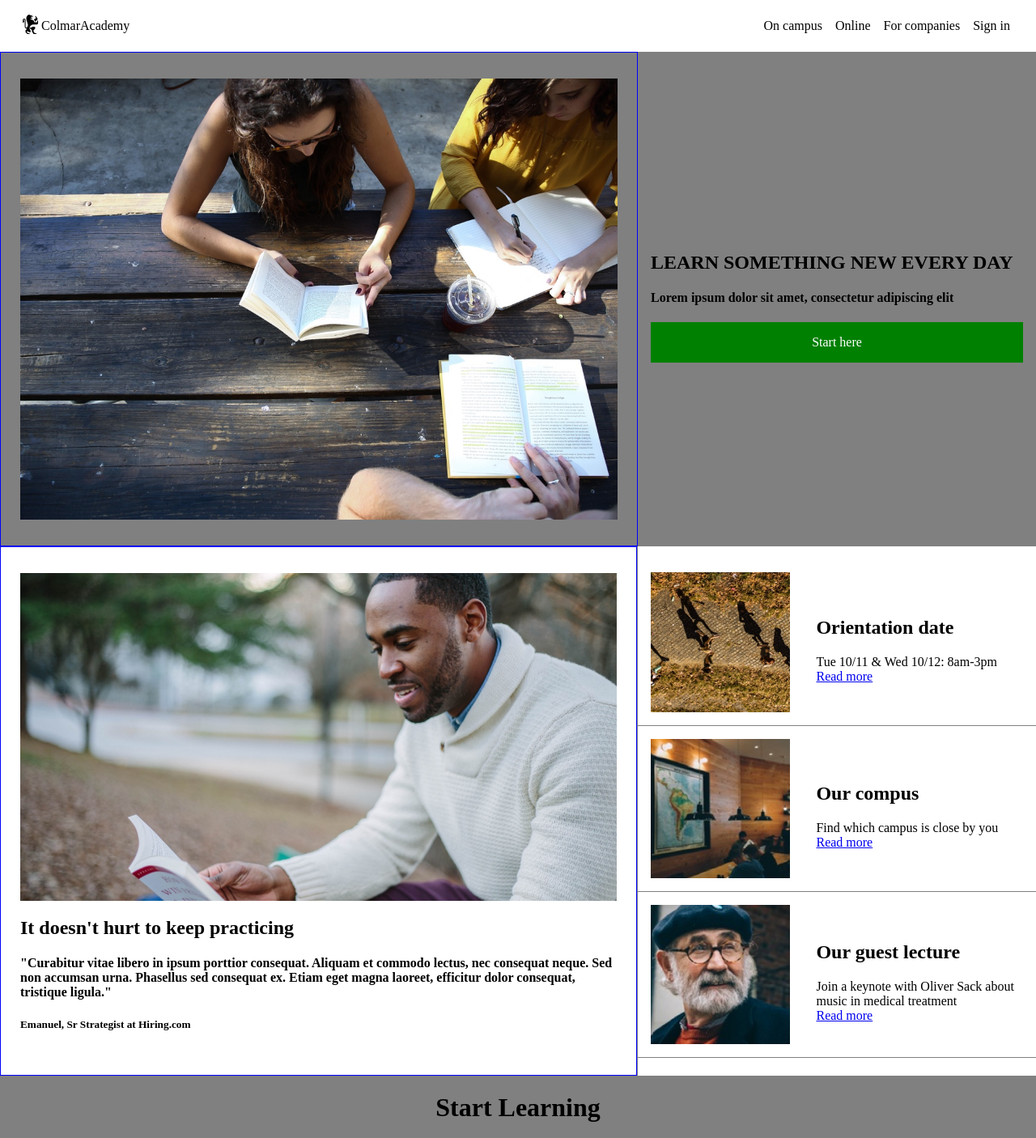
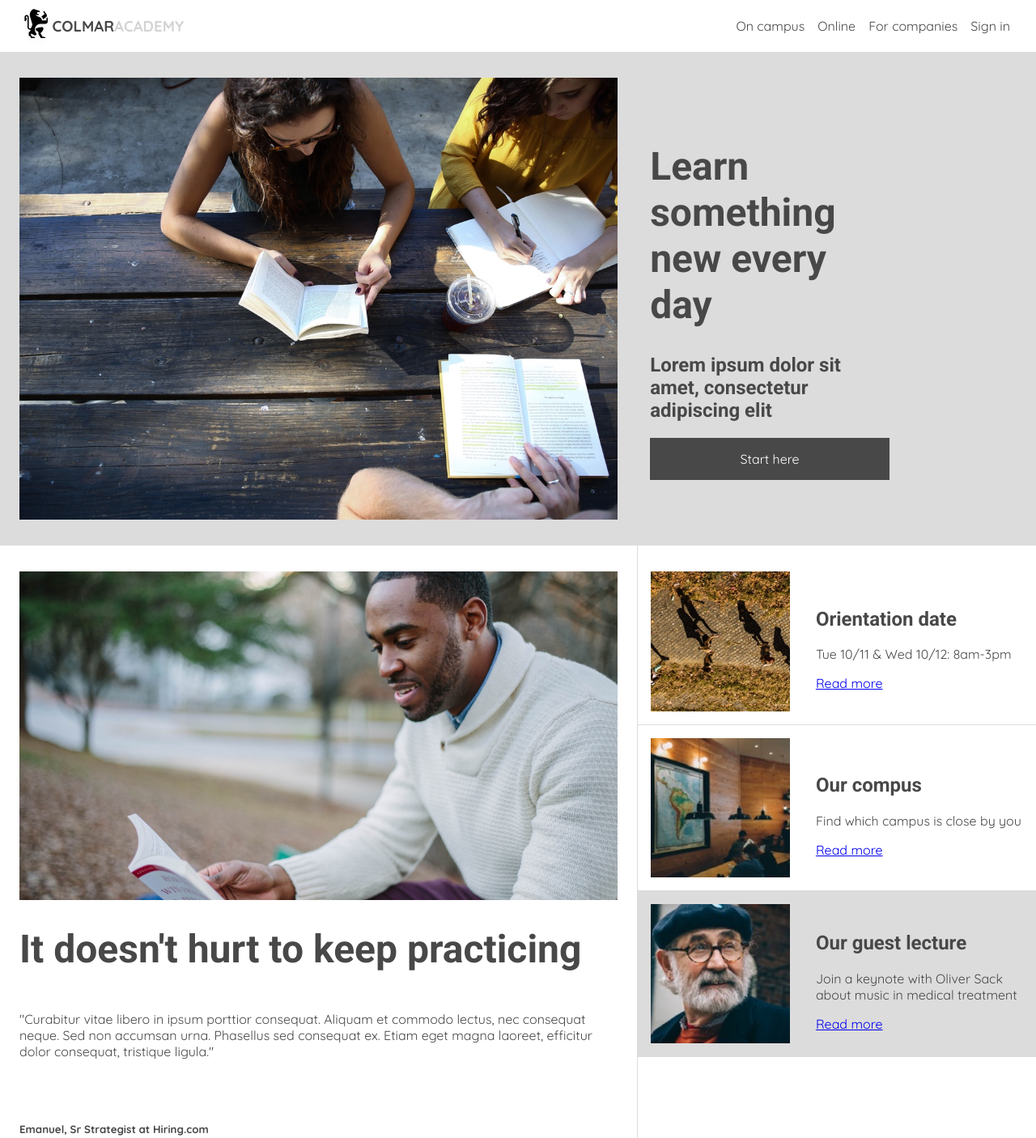
Before and after one commit to adamkovacsmano/Colmar-Academy, a plain HTML site: page index.html in a window 1280 px wide. Shown: the top 1406 px of the page at 81% size. Drawn offline with Linux system fonts and the light colour scheme.

Commit message:
Font-style, text, color adjustments
overall styling of the page, still need dynamic style

```diff
--- a/index.html
+++ b/index.html
@@ -3,6 +3,7 @@
   <head>
     <title>Colmar Academy</title>
     <link href="resources\css\style.css" rel="stylesheet" type="text/css">
+    <link href="https://fonts.googleapis.com/css?family=Quicksand:400,700|Roboto:400,500,700" rel="stylesheet">
   </head>
 
 
@@ -11,7 +12,7 @@
     <header>
       <div class="menu">
         <img src="resources\images\ic-logo.svg" class="logo">
-        <span>ColmarAcademy</span>
+        <h3>COLMAR</h3><h3 id="academycolor">ACADEMY</h3>
       </div>
       <ul>
         <li>On campus</li>
@@ -32,8 +33,8 @@
       </div>
        <div class="bannerright">
         <div class="banner-menu">
-          <h2>LEARN SOMETHING NEW EVERY DAY</h2>
-          <h4>Lorem ipsum dolor sit amet, consectetur adipiscing elit</h4>
+          <h1>Learn something new every day</h1>
+          <h2>Lorem ipsum dolor sit amet, consectetur adipiscing elit</h2>
           <a href="#" class="banner-button">Start here</a>
         </div>
       </div>
@@ -44,12 +45,14 @@
     <div class="information">
       <div class="infoleft">
         <img src="resources\images\information-main.jpg" class="main-infoimage">
-        <h2>It doesn't hurt to keep practicing</h2>
-        <h4>"Curabitur vitae libero in ipsum porttior consequat. Aliquam et
+        <div class="infotext">
+          <h1>It doesn't hurt to keep practicing</h1>
+          <p>"Curabitur vitae libero in ipsum porttior consequat. Aliquam et
               commodo lectus, nec consequat neque. Sed non accumsan urna. Phasellus
               sed consequat ex. Etiam eget magna laoreet, efficitur dolor consequat,
-               tristique ligula."</h4>
-        <h5>Emanuel, Sr Strategist at Hiring.com</h5>
+               tristique ligula."</p>
+        </div>
+      <h5>Emanuel, Sr Strategist at Hiring.com</h5>
       </div>
 
       <div class="inforight">
@@ -71,7 +74,7 @@
             </div>
         </div>
 
-        <div class="infoimage">
+        <div class="infoimage" id="greybackground">
           <img src="resources\images\information-guest-lecture.jpg" width="35%" height="auto" class="imginfo3">
             <div class="infotext">
               <h2>Our guest lecture</h2>
@@ -149,14 +152,14 @@
           <source src="resources\videos\thesis.mp4" type="video/mp4">
         </video>
         <h2>Reimage urban</h2>
-        <h4>"Curabitur vitae libero in ipsum porttior consequat. Aliquam et
+        <p>"Curabitur vitae libero in ipsum porttior consequat. Aliquam et
               commodo lectus, nec consequat neque. Sed non accumsan urna. Phasellus
               sed consequat ex. Etiam eget magna laoreet, efficitur dolor consequat,
-               tristique ligula."</h4>
+               tristique ligula."</p>
        </div>
 
        <div class="thesisright">
-        <div class="infoimage">
+        <div class="thesisimage" id="greybackground">
           <img src="resources\images\thesis-fisma.jpg" width="35%" height="auto" class="imginfo4">
             <div class="infotext">
               <h2>Fisma: Design and Prototype</h2>
@@ -164,7 +167,7 @@
             </div>
           </div>
 
-        <div class="infoimage">
+        <div class="thesisimage">
           <img src="resources\images\thesis-now-and-then.jpg" width="35%" height="auto" class="imginfo5">
             <div class="infotext">
               <h2>Now and than</h2>
--- a/resources/css/style.css
+++ b/resources/css/style.css
@@ -3,8 +3,19 @@ html{
 }
 
 body {
+  font-family: 'Quicksand', sans-serif;
+  color: rgb(72,72,72);
   margin: 0;
   padding: 0;
+}
+
+h1{
+    font-size: 3rem;
+    font-family: 'Roboto', sans-serif;
+}
+
+h2{
+    font-family: 'Roboto', sans-serif;
 }
 
 header{
@@ -14,6 +25,7 @@ header{
   align-items: center;
   background-color: white;
   width: 100%;
+  z-index: 10;
 }
 
 ul{
@@ -30,6 +42,8 @@ ul li{
 
 img.logo{
   margin-left: 1.5rem;
+  height: 3rem;
+  width: auto;
 }
 
 div.menu{
@@ -37,8 +51,12 @@ div.menu{
   align-items: center;
 }
 
+#academycolor{
+  color: rgb(211,211,211);
+}
+
 .banner{
-  background-color: grey
+  background-color: rgb(220,220,220);
 }
 
 div.banner{
@@ -50,10 +68,11 @@ div.banner{
 div.bannerimage{
   width: 60%;
   padding: 2rem 1.5rem 2rem 1.5rem;
-  border: solid blue 1px;
 }
+
 div.banner-menu{
   padding: 16px;
+  width: 60%;
 }
 
 .bannerright{
@@ -67,7 +86,7 @@ div.banner-menu{
 }
 
 .banner-button{
-  background-color: green;
+  background-color: rgb(72,72,72);
   border: none;
   color: white;
   padding: 16px 0;
@@ -87,24 +106,32 @@ div.banner-menu{
   flex-direction: column;
   width: 40%;
   padding-top: 1rem;
-  border-left: solid grey 1px;
+  margin-bottom: 2rem;
 }
 
 div.infoleft{
   width: 60%;
-  border: solid blue 1px;
   padding: 2rem 1.5rem 2rem 1.5rem;
+  border-right: solid rgb(220,220,220) 1px;
 }
 
 .infoimage{
   display: flex;
-  border-bottom: double grey 1px;
+  border-bottom: double rgb(220,220,220) 1px;
 }
 
 .infotext{
   display: inline-flex;
   flex-direction: column;
   justify-content: center;
+}
+
+a{
+    padding-top: 1rem;
+}
+
+.information h5{
+  padding-top: 2.5rem;
 }
 
 .main-infoimage{
@@ -121,12 +148,16 @@ div.infoleft{
   padding: 1rem 2rem 1rem 1rem;
 }
 
+#greybackground{
+  background-color: rgb(220,220,220);
+}
+
 .learning{
   display: flex;
   flex-direction: column;
   text-align: center;
   width: 100%;
-  background-color: grey;
+  background-color: rgb(220,220,220);
 }
 
 .courses{
@@ -159,9 +190,12 @@ div.thesis-exibit{
   width: 100%;
 }
 
+.thesisimage{
+    display: flex;
+}
+
 .thesisleft{
   width: 60%;
-  border: solid blue 1px;
   padding: 0rem 1.5rem 2rem 1.5rem;
 }
 
@@ -169,11 +203,10 @@ div.thesis-exibit{
   display: flex;
   flex-direction: column;
   width: 40%;
-  border-left: solid grey 1px;
 }
 
 .imginfo4{
-  padding: 0rem 2rem 1rem 1rem;
+  padding: 1rem 2rem 1rem 1rem;
 }
 
 footer{
@@ -183,6 +216,7 @@ footer{
   align-items: center;
   background-color: white;
   width: 100%;
+  border-top: double rgb(220,220,220) 1px;
 }
 
 div.left{
```
